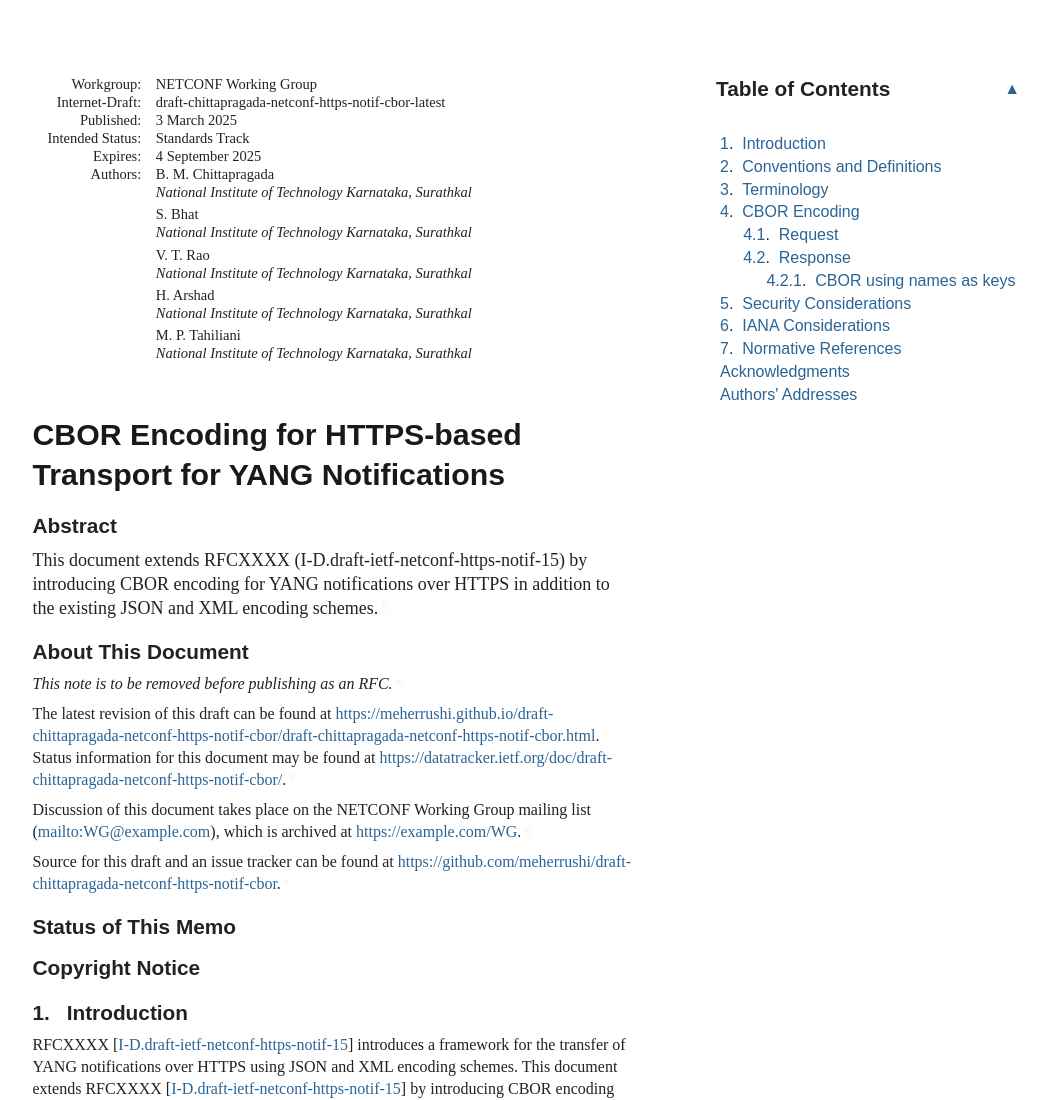
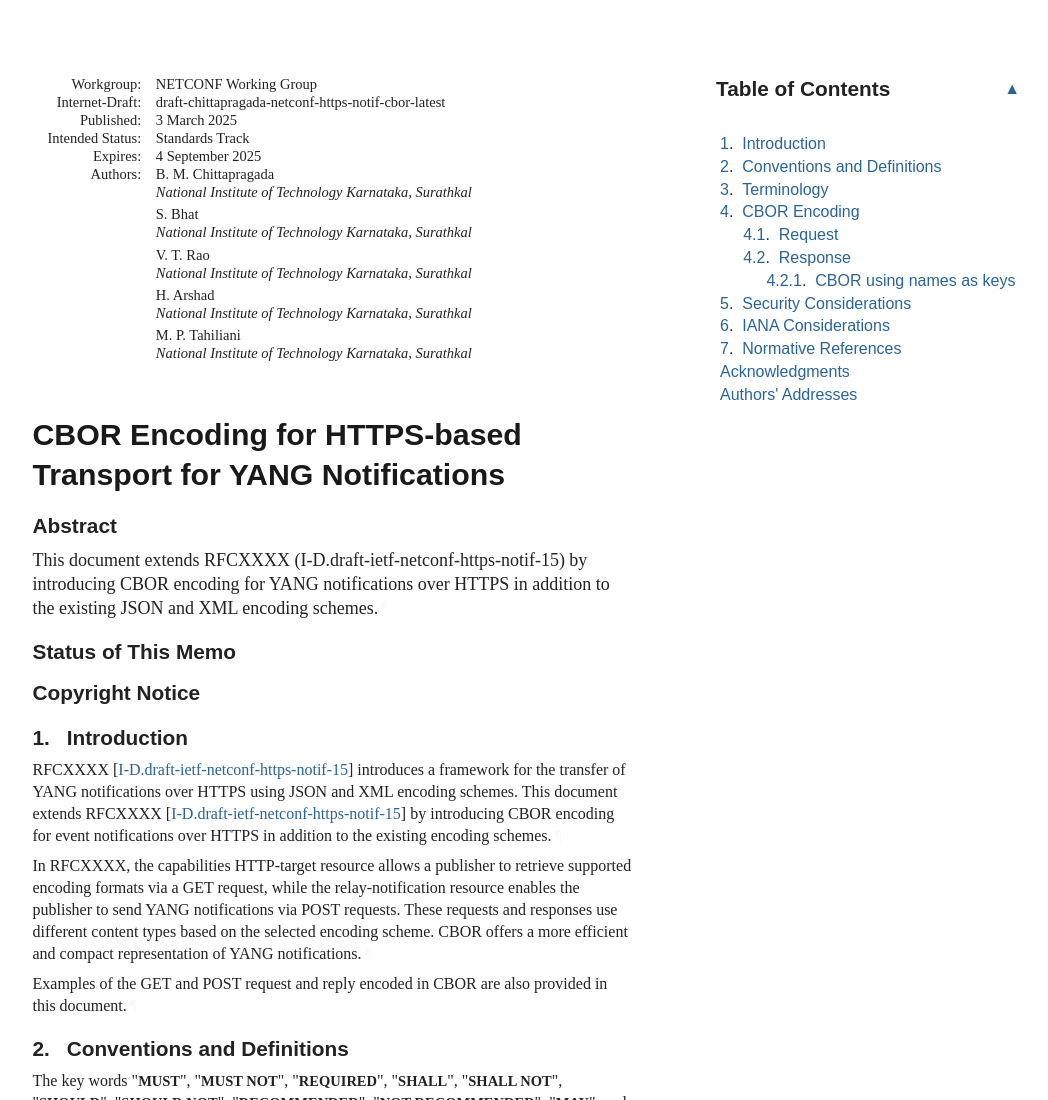
Before and after one commit to Sidhub723/draft-chittapragada-netconf-https-notif-cbor, a plain HTML site: page draft-chittapragada-netconf-https-notif-cbor.html in a window 1280 px wide. Shown: the top 1100 px of the page, without its empty margins (92-1140 px from the left). Drawn offline with Linux system fonts and the light colour scheme; a web font is replaced by a local one.

Commit message:
Script updating gh-pages from 0b9e6b4. [ci skip]

```diff
--- a/draft-chittapragada-netconf-https-notif-cbor.html
+++ b/draft-chittapragada-netconf-https-notif-cbor.html
@@ -1103,21 +1103,6 @@ svg :is([fill="white"], [fill^="#fff"]) {
       <h2 id="abstract"><a href="#abstract" class="selfRef">Abstract</a></h2>
 <p id="section-abstract-1">This document extends RFCXXXX (I-D.draft-ietf-netconf-https-notif-15) by introducing CBOR encoding for YANG notifications over HTTPS in addition to the existing JSON and XML encoding schemes.<a href="#section-abstract-1" class="pilcrow">¶</a></p>
 </section>
-<section class="note rfcEditorRemove" id="section-note.1">
-      <h2 id="name-about-this-document">
-<a href="#name-about-this-document" class="section-name selfRef">About This Document</a>
-      </h2>
-<p id="section-note.1-1">This note is to be removed before publishing as an RFC.<a href="#section-note.1-1" class="pilcrow">¶</a></p>
-<p id="section-note.1-2">
-        The latest revision of this draft can be found at <span><a href="https://meherrushi.github.io/draft-chittapragada-netconf-https-notif-cbor/draft-chittapragada-netconf-https-notif-cbor.html">https://meherrushi.github.io/draft-chittapragada-netconf-https-notif-cbor/draft-chittapragada-netconf-https-notif-cbor.html</a></span>.
-        Status information for this document may be found at <span><a href="https://datatracker.ietf.org/doc/draft-chittapragada-netconf-https-notif-cbor/">https://datatracker.ietf.org/doc/draft-chittapragada-netconf-https-notif-cbor/</a></span>.<a href="#section-note.1-2" class="pilcrow">¶</a></p>
-<p id="section-note.1-3">
-        Discussion of this document takes place on the
-        NETCONF Working Group mailing list (<span><a href="mailto:WG@example.com">mailto:WG@example.com</a></span>),
-        which is archived at <span><a href="https://example.com/WG">https://example.com/WG</a></span>.<a href="#section-note.1-3" class="pilcrow">¶</a></p>
-<p id="section-note.1-4">Source for this draft and an issue tracker can be found at
-        <span><a href="https://github.com/meherrushi/draft-chittapragada-netconf-https-notif-cbor">https://github.com/meherrushi/draft-chittapragada-netconf-https-notif-cbor</a></span>.<a href="#section-note.1-4" class="pilcrow">¶</a></p>
-</section>
 <div id="status-of-memo">
 <section id="section-boilerplate.1">
         <h2 id="name-status-of-this-memo">
```
Also changed, not shown: draft-chittapragada-netconf-https-notif-cbor.txt.
